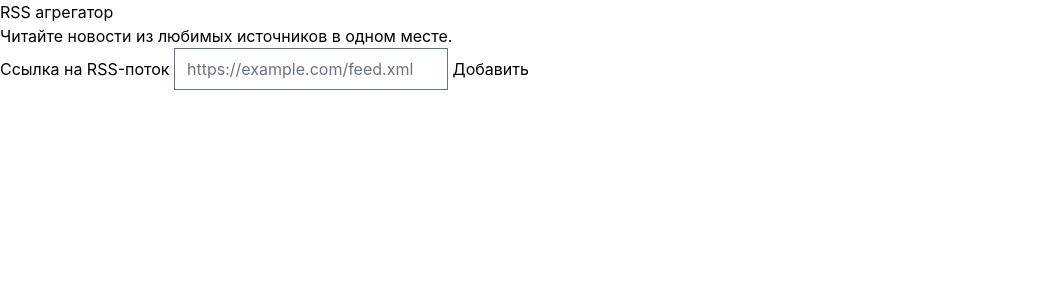
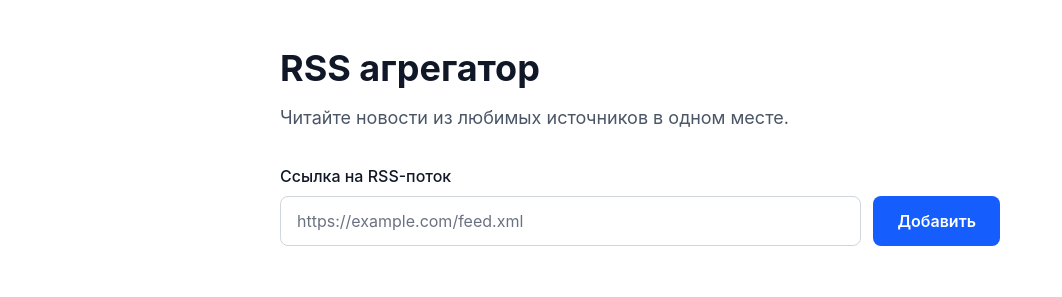
Before and after one commit to Foxtery/frontend-project-11, a website built with Vite: page index.html in a window 1280 px wide. Shown: the whole page, without its empty margins (0-1062 px from the left). Built offline with nearby package versions, Linux system fonts and the light colour scheme.

Commit message:
Added classes in index.htnl

```diff
--- a/index.html
+++ b/index.html
@@ -8,20 +8,37 @@
   </head>
   <body>
     <div id="app">
-      <main>
-      <h1>RSS агрегатор</h1>
-      <p>Читайте новости из любимых источников в одном месте.</p>
+      <main class="mx-auto max-w-3xl px-6 py-12">
+        <h1 class="text-4xl font-bold text-gray-900">
+          RSS агрегатор
+        </h1>
 
-      <form>
-        <label for="rss-url">Ссылка на RSS-поток</label>
+        <p class="mt-4 text-lg text-gray-600">
+          Читайте новости из любимых источников в одном месте.
+        </p>
+
+        <form class="mt-8">
+          <label for="rss-url" class="block font-medium text-gray-900">
+            Ссылка на RSS-поток
+          </label>
+
+          <div class="mt-2 flex flex-col gap-3 sm:flex-row">
             <input
               id="rss-url"
               name="url"
               type="url"
               placeholder="https://example.com/feed.xml"
               required
+              class="min-w-0 flex-1 rounded-lg border border-gray-300 px-4 py-3 focus:border-blue-600 focus:ring-blue-600"
             >
-        <button type="submit">Добавить</button>
+
+            <button
+              type="submit"
+              class="rounded-lg bg-blue-600 px-6 py-3 font-semibold text-white hover:bg-blue-700 focus-visible:outline-2 focus-visible:outline-offset-2 focus-visible:outline-blue-600"
+            >
+              Добавить
+            </button>
+          </div>
         </form>
       </main>
     </div>
```
Lines whose indentation alone changed are shown as unchanged.
